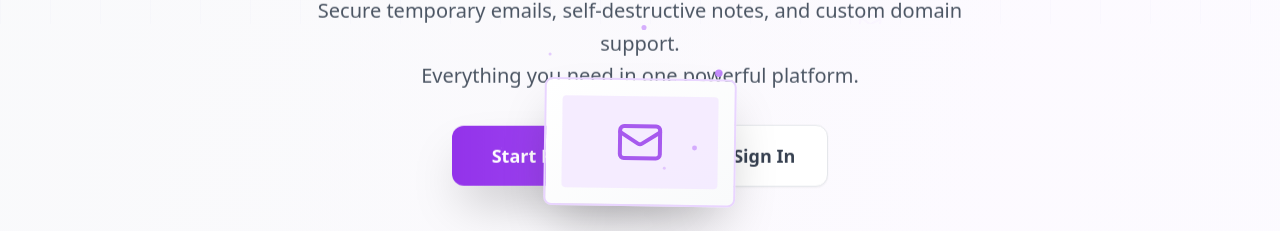
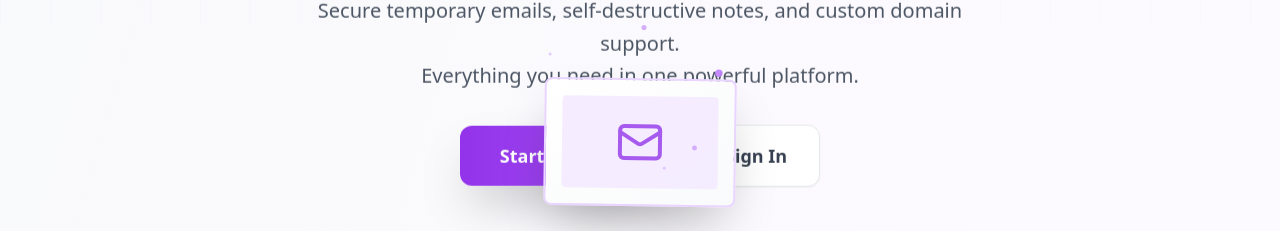
Before and after one commit to BuhumRepo/buhumail, a React (Vite) app: page / in a window 1280 px wide. Shown: the part 776-1007 px from the top of the page. Built offline with nearby package versions, Linux system fonts and the light colour scheme; the HTML template or start-up script is replaced by a standard one.

Commit message:
Change CTA button text from Start Free Trial to Start for free

```diff
--- a/src/pages/Landing.tsx
+++ b/src/pages/Landing.tsx
@@ -229,7 +229,7 @@ export default function Landing() {
                 <motion.span
                   className="absolute inset-0 bg-gradient-to-r from-purple-600 to-blue-600 opacity-0 group-hover:opacity-100 transition-opacity"
                 />
-                <span className="relative">Start Free Trial</span>
+                <span className="relative">Start for free</span>
                 <motion.span
                   animate={{ x: [0, 5, 0] }}
                   transition={{ duration: 1.5, repeat: Infinity }}
```
